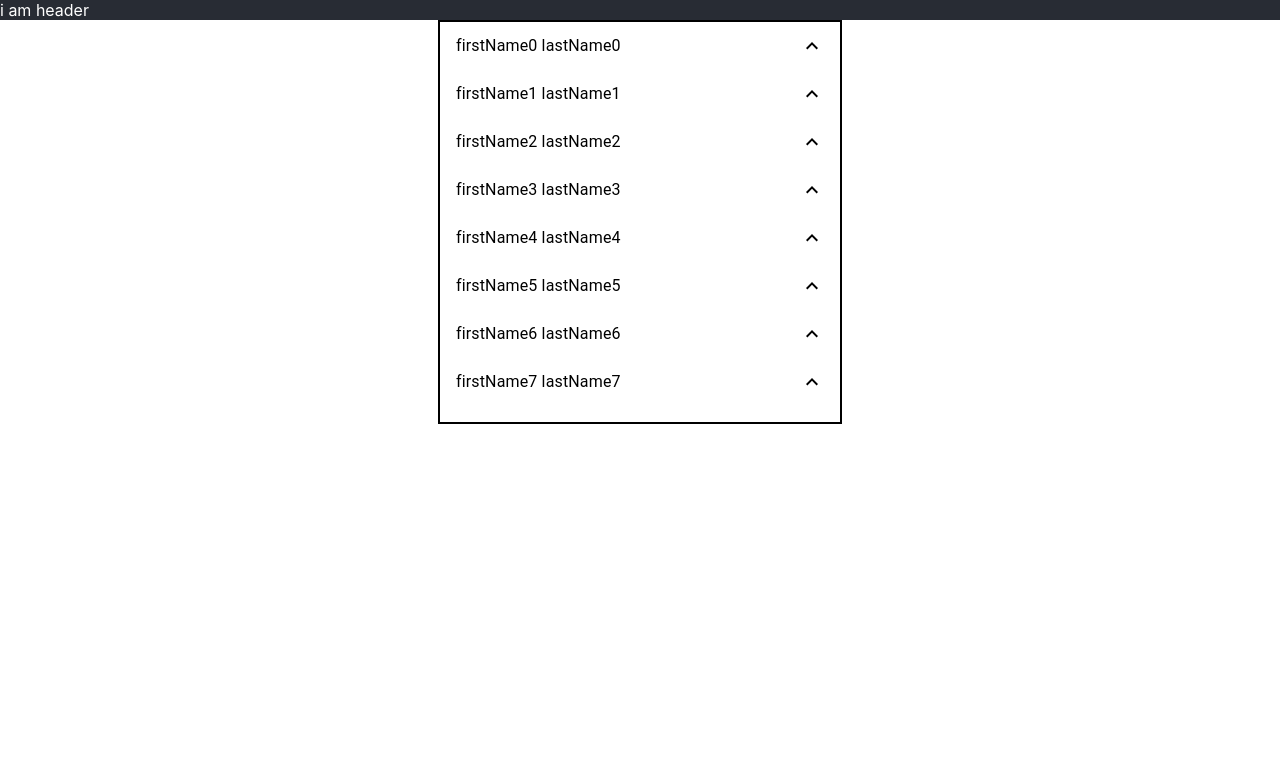
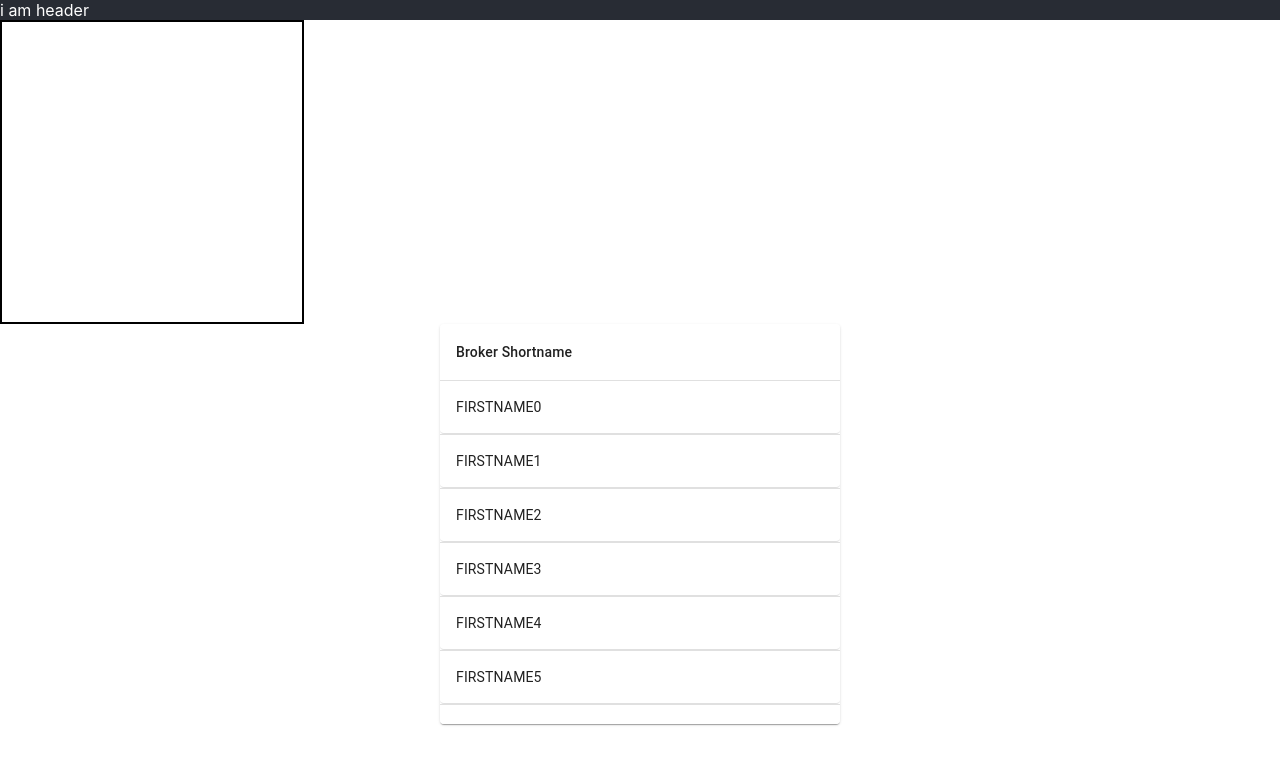
Before and after one commit to kangseoncho/large-list-test, a React (Create React App) app: page / in a window 1280 px wide. Shown: the top 764 px of the page. Built offline with nearby package versions, Linux system fonts and the light colour scheme.

Commit message:
create list component based on MUI table

```diff
--- a/src/App.css
+++ b/src/App.css
@@ -34,6 +34,13 @@
 
 }
 
+.broker-list {
+  height: 300px;
+  width: 300px;
+  border-style: solid;
+  border-width: 2px;
+}
+
 .business-partner-list-ul {
   list-style-type: none;
 }
--- a/src/App.js
+++ b/src/App.js
@@ -3,6 +3,7 @@ import LargeListUL from './component/LargeListUL';
 import LargeListMuiReactWindow from './component/LargeListMuiReactWindow';
 import LargeListUlReactWindow from './component/LargeListUlReactWindow';
 import LargeListMuiReactInfiniteScroll from './component/LargeListMuiReactInfiniteScroll';
+import LargeListMuiTable from './component/LargeListMuiTable';
 
 function App() {
   return (
@@ -10,11 +11,15 @@ function App() {
 		<header className="App-header">
 				i am header
 		</header>
+		<div className="broker-list">
+
+		</div>
 
     	<div className="list-holder">
 			{/* <LargeListUlReactWindow />  */}
 			{/* <LargeListMuiReactWindow /> */}
-			<LargeListMuiReactInfiniteScroll />
+			{/* <LargeListMuiReactInfiniteScroll /> */}
+			<LargeListMuiTable />
 		</div>
     </div>
   );
--- a/src/component/LargeListData.js
+++ b/src/component/LargeListData.js
@@ -1,7 +1,7 @@
 const generateData = () => {
     const data = [];
 
-    for(let i = 0; i < 2000; i++) {
+    for(let i = 0; i < 400; i++) {
         data.push({
             id: i,
             firstName: "firstName" + i,
--- a/src/component/LargeListMuiReactInfiniteScroll.js
+++ b/src/component/LargeListMuiReactInfiniteScroll.js
@@ -1,8 +1,6 @@
 import { ExpandMore, ExpandLess } from '@mui/icons-material';
 import { List, ListItem, ListItemButton, ListItemText, Collapse, Box } from '@mui/material';
-// import { FixedSizeList } from 'react-window';
 import LargeListData from './LargeListData';
-import AutoSizer from 'react-virtualized-auto-sizer';
 import { useEffect, useState } from 'react';
 import InfiniteScroll from "react-infinite-scroll-component";
 
@@ -40,7 +38,6 @@ const LargeListMuiReactInfiniteScroll = () => {
     useEffect(() => {
         console.log("list size: ", largeListData)
         setCurrent(largeListData.slice(count.prev, count.next));
-        //console.log("slice: ", largeListData.slice(count.prev, count.next))
         console.log("current2: ", current)
     },[largeListData])
 
--- /dev/null
+++ b/src/component/LargeListMuiTable.js
@@ -0,0 +1,116 @@
+import { ExpandMore, ExpandLess } from '@mui/icons-material';
+import { List, ListItem, ListItemButton, Box, Collapse } from '@mui/material';
+import { Table, TableBody, TableCell, TableContainer, TableHead, TableRow, Button } from '@mui/material';
+import Paper from '@mui/material/Paper';
+import LargeListData from './LargeListData';
+import { useEffect, useState } from 'react';
+
+
+const LargeListMuiTable = () => {
+    const [open, setOpen] = useState({});
+    const createInitialOpenState = () => {
+        let copyOfOpen = {};
+        largeListData.forEach((item, index) => {
+            copyOfOpen[item.id] = false;
+        })
+        return copyOfOpen;
+    }
+    const handleClick = (brokerId) => {
+        let copyOfOpen = Object.assign({}, open);
+        copyOfOpen[brokerId] = !copyOfOpen[brokerId];
+        setOpen(copyOfOpen);
+    }
+
+    const [largeListData, setLargeListData] = useState([]);
+
+    useEffect(() => {
+        setLargeListData(LargeListData);
+        setOpen(createInitialOpenState());
+
+        console.log(largeListData)
+    }, [])
+
+
+    const generateBusinessPartnerList = largeListData.map((businessPartner, index) => {
+        return (
+            <>
+                <TableRow key={100000 + index} >
+                    <TableCell component={Button} sx={{width: "100%"}} onClick={() => handleClick(businessPartner.id)}>
+                        {/* <Button variant="text" onClick={() => handleClick(businessPartner.id)} sx={{width: "100%"}}> { */}
+                            {businessPartner.lastName, businessPartner.firstName}
+                            {/* {open[businessPartner.id] ? <ExpandMore/> : <ExpandLess/> } */}
+                        {/* </Button> */}
+                    </TableCell>
+                </TableRow>
+                <TableRow  key={200000 + index} sx={{width: "100%"}}>
+                    <TableCell style={{ paddingBottom: 0, paddingTop: 0 }}>
+                        <Collapse in={open[businessPartner.id]} timeout="auto" unmountOnExit>
+                            <Box>
+                                <Table size="small" aria-label="associate-business-partner-list">
+                                    <TableBody>
+                                        {businessPartner.businessDetails.map((detail, i) => {
+                                            return (
+                                                <TableRow key={i}>
+                                                    <TableCell component="th" scope="row" sx={{ width: "100%"}}>
+                                                        {detail.city}
+                                                    </TableCell>
+                                                </TableRow>
+                                            )
+                                        })}
+                                    </TableBody>
+                                </Table>
+                            </Box>
+                        </Collapse>
+                    </TableCell>
+                </TableRow>
+            </>
+        )
+    });
+
+
+    // const generateBusinessPartnerList = largeListData.map((businessPartner, index) => {
+    //     return (
+    //         <>
+    //         <ListItem key={index} component="div" disablePadding>
+    //             <ListItemButton onClick={() => handleClick(businessPartner.id)} >
+    //                 <ListItemText primary={businessPartner.firstName + " " + businessPartner.lastName} />
+    //                 {open[businessPartner.id] ? <ExpandMore/> : <ExpandLess/>}
+    //             </ListItemButton>
+    //         </ListItem>
+    //         <Collapse in={open[businessPartner.id]} timeout="auto" unmountOnExit>
+    //             <List component="div" disablePadding>
+    //                 {businessPartner.businessDetails.map((detail, i) => {
+    //                     return (
+    //                         <ListItemButton key={i} sx={{ pl: 4 }}>
+    //                             <ListItemText primary={detail.city} />
+    //                         </ListItemButton>
+    //                     )
+    //                 })}
+    //             </List>
+    //         </Collapse>
+    //         </>
+    //     )
+    // });
+
+
+
+    return (
+
+        <TableContainer component={Paper} sx={{ height:"400px", width:"400px" }}>
+            <Table aria-label="business-partner-list-table">
+                <TableHead>
+                    <TableRow>
+                        <TableCell> Broker Shortname </TableCell>
+                    </TableRow>
+                </TableHead>
+                <TableBody>
+                    {generateBusinessPartnerList}
+                </TableBody>
+            </Table>
+        </TableContainer>
+
+    )
+
+}
+
+export default LargeListMuiTable;
--- a/src/component/LargeListUlReactWindow.js
+++ b/src/component/LargeListUlReactWindow.js
@@ -1,5 +1,3 @@
-// import { ExpandMore, ExpandLess } from '@mui/icons-material';
-// import { List, ListItem, ListItemButton, ListItemText } from '@mui/material';
 import { FixedSizeList } from 'react-window';
 import LargeListData from './LargeListData';
 import AutoSizer from 'react-virtualized-auto-sizer';
```
